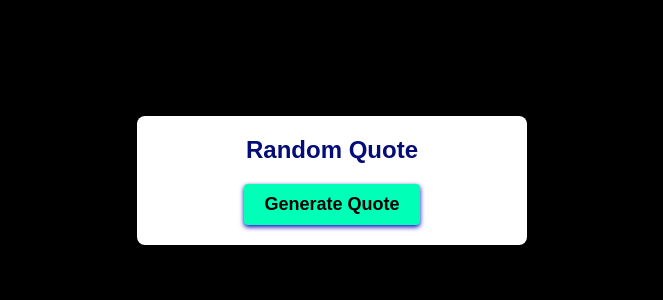
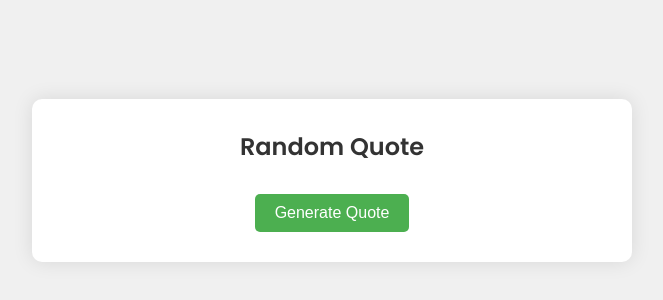
Before and after one commit to kavyaballa1020/JS-Projects-for-Beginners, a plain HTML site: page Random Quote/index.html in a window 1280 px wide. Shown: the part 220-520 px from the top of the page, without its empty margins (308-971 px from the left). Drawn offline with Linux system fonts and the light colour scheme.

Commit message:
Update | RandomQuote

```diff
--- a/Random Quote/index.html
+++ b/Random Quote/index.html
@@ -4,6 +4,9 @@
   <meta charset="UTF-8">
   <meta name="viewport" content="width=device-width, initial-scale=1.0">
   <title>Random Quote Generator</title>
+  <link rel="preconnect" href="https://fonts.googleapis.com">
+  <link rel="preconnect" href="https://fonts.gstatic.com" crossorigin>
+  <link href="https://fonts.googleapis.com/css2?family=Poppins:wght@400;500;600&display=swap" rel="stylesheet">
    <link rel="stylesheet" href="style.css">
 </head>
 <body>
--- a/Random Quote/style.css
+++ b/Random Quote/style.css
@@ -1,64 +1,54 @@
+@import url('https://fonts.googleapis.com/css2?family=Poppins:wght@400;500;600&display=swap');
 
 body {
-    font-family: Arial, sans-serif;
-    background-color: #000000;
-    margin: 0;
-    padding: 0;
+  font-family: 'Poppins', sans-serif;
+  background-color: #f0f0f0;
   display: flex;
   justify-content: center;
   align-items: center;
   height: 100vh;
+  margin: 0;
 }
 
 .container {
-    text-align: center;
+  max-width: 600px;
+  width: 100%;
+  padding: 20px;
 }
 
 .card {
-    width: 350px;
-    padding: 20px;
   background-color: #fff;
-    border-radius: 8px;
-    box-shadow: 0 4px 8px rgba(0, 0, 0, 0.1);
-    transition: transform 0.3s ease-in-out, box-shadow 0.3s ease-in-out;
-  }
-
-  .card:hover {
-    transform: scale(1.05) translateY(-5px);
-    box-shadow: 0 8px 16px rgba(0, 0, 0, 0.2);
+  border-radius: 10px;
+  box-shadow: 0 0 20px rgba(0, 0, 0, 0.1);
+  padding: 30px;
+  text-align: center;
 }
 
 .card-header {
   font-size: 24px;
-    font-weight: bolder;
-    color: #040c78;
+  font-weight: 600;
   margin-bottom: 20px;
+  color: #333;
 }
 
 .quote-text {
   font-size: 18px;
-    color: #2f2d2d;
-    margin-bottom: 20px;
-    font-weight: bolder;
+  line-height: 1.5;
+  margin-bottom: 30px;
+  color: #555;
 }
 
 .btn {
-    background-color: #00ffb7;
-    color: #000000;
+  background-color: #4caf50;
+  color: #fff;
+  padding: 10px 20px;
   border: none;
-    border-radius: 4px;
-    padding: 10px 20px;
+  border-radius: 5px;
+  font-size: 16px;
   cursor: pointer;
-    transition: background-color 0.3s;
-    font-size: large;
-    font-weight: bold;
-    box-shadow: 0 2px 5px rgb(0, 3, 187);
-
-
+  transition: background-color 0.3s ease;
 }
 
 .btn:hover {
-    background-color: #01513a;
-    color: white;
-
+  background-color: #45a049;
 }
```
Lines whose indentation alone changed are shown as unchanged.
